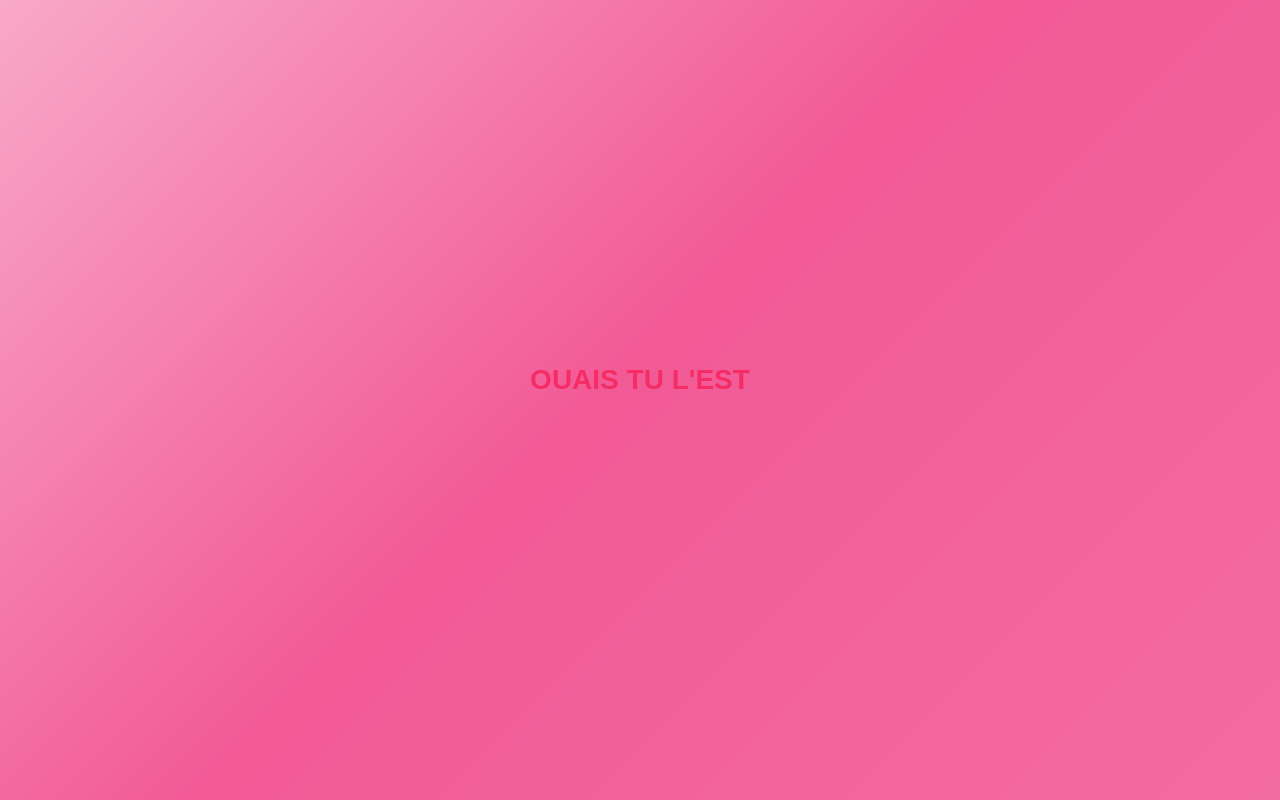
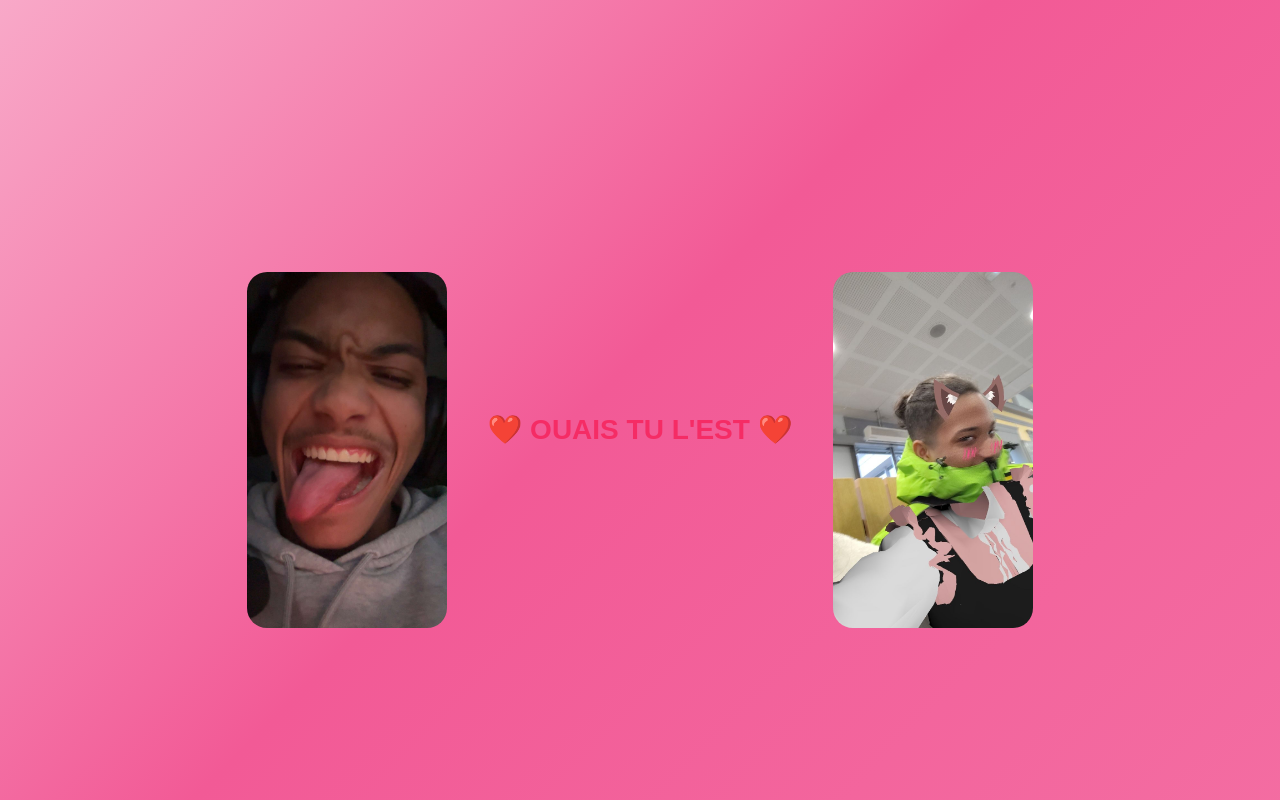
Before and after one commit to cacasta/pournono, a plain HTML site: page page2.html in a window 1280 px wide. Drawn offline with Linux system fonts and the light colour scheme.

Commit message:
Update page2.html

```diff
--- a/page2.html
+++ b/page2.html
@@ -12,7 +12,18 @@
   <main class="container">
 
     <header class="page-header">
-      <h1> OUAIS TU L'EST</h1>
+	<div class="container">
+    <img src="nono.jpg" class="left-img">
+
+    <div class="text">
+        <h1>❤️ OUAIS TU L'EST  ❤️ </h1>
+
+    </div>
+
+    <img src="noah.jpg" class="right-img">
+</div>
+
+
 	<style>
 		h1 {
             color: #F52C65;
@@ -36,5 +47,23 @@
             50% { background-position: 100% 50%; }
             100% { background-position: 0% 50%; }
         }
+		.container {
+			display: flex;
+			justify-content: center;
+			align-items: center;
+			gap: 40px; /* espace entre les éléments */
+			margin-top: 50px;
+		}
+
+		.left-img, .right-img {
+			width: 200px; /* tu peux changer la taille */
+			border-radius: 20px; /* arrondir les bords */
+		}
+
+		.text {
+			text-align: center;
+			color: white; /* si ton fond est rose */
+			font-size: 24px;
+		}
 	</style>
 	</header>
```
